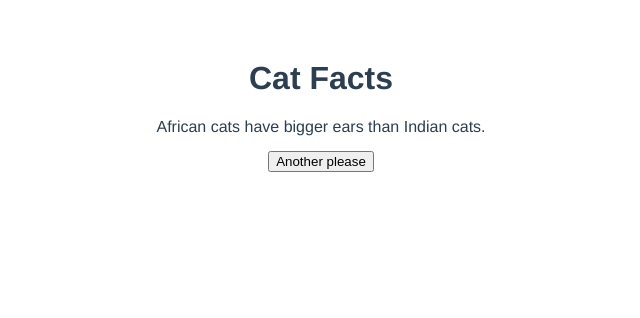
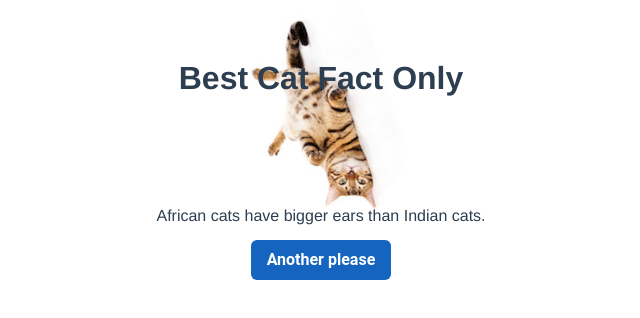
Before and after one commit to nbwoodward/cat-facts, a Vue app: page / in a window 1280 px wide. Shown: the top 318 px of the page, without its empty margins (319-959 px from the left). Built offline with nearby package versions, Linux system fonts and the light colour scheme.

Commit message:
Add cat, make button better

```diff
--- a/src/components/CatFacts.vue
+++ b/src/components/CatFacts.vue
@@ -1,33 +1,68 @@
 <template>
   <div id="cat-facts">
-    <h1> Cat Facts </h1>
-    <div> {{fact}} </div>
+    <h1 id="header">Best Cat Fact Only</h1>
+    <div id="imgContainer" :style="`transform: rotate(${imgRotate}deg);`"></div>
+    <div>{{ fact }}</div>
     <button @click="setFact">Another please</button>
   </div>
 </template>
 <script>
-import facts from '../facts'
+import facts from "../facts";
 
 export default {
-  name: 'CatFacts',
-  data(){
+  name: "CatFacts",
+  data() {
     return {
-      fact: ''
-    }
+      imgRotate: 0,
+      fact: "",
+    };
   },
-  mounted(){
-    this.setFact()
+  mounted() {
+    this.setFact();
   },
   methods: {
-    setFact(){
-      const rando = Math.floor(Math.random() * facts.length)
-      this.fact = facts[rando]
-    }
-  }
-}
+    setFact() {
+      const rando = Math.floor(Math.random() * facts.length);
+      this.fact = facts[rando];
+      this.imgRotate = Math.floor(Math.random() * 3000);
+    },
+  },
+};
 </script>
 <style scoped>
-button{
-  margin-top:15px;
+#header{
+  margin-bottom:110px;
+}
+#imgContainer {
+  height: 150px;
+  width:300px;
+  background: url("../../public/cat1.jpg") no-repeat center center;
+  transition: all 0.1s;
+  z-index: -1;
+  position:absolute;
+  top:50px;
+  left: calc(50% - 150px);
+}
+button {
+  margin-top: 15px;
+  appearance: none;
+  background-color: #1565c0;
+  border: 0;
+  border-radius: 6px;
+  color: #ffffff;
+  cursor: pointer;
+  display: inline-block;
+  font-family: "Roboto", sans-serif, "Verdana";
+  font-size: 1em;
+  -webkit-font-smoothing: antialiased;
+  font-weight: 600;
+  line-height: 1;
+  padding: 0.75em 1em;
+  text-align: center;
+  text-decoration: none;
+  transition: background-color 150ms ease;
+  user-select: none;
+  vertical-align: middle;
+  white-space: nowrap;
 }
 </style>
--- a/src/facts.js
+++ b/src/facts.js
@@ -123,7 +123,7 @@ export default [
 "Squirrels cannot see the color red.",
 "The average cat lays about 260 eggs per year.",
 "A starving mouse will eat its own tail.",
-"Only 5 to 10 percent of cheetah cubs make it to adulthood.",
+"Only 5 to 10 percent of kittens make it to adulthood.",
 "Cats sleep around 20 hours a day.",
 "Cats can recognize landmarks, which they use to help them navigate.",
 "The cat is the only animal capable of turning its stomach inside-out.",
```
Also changed, not shown: public/cat1.jpg (added).
